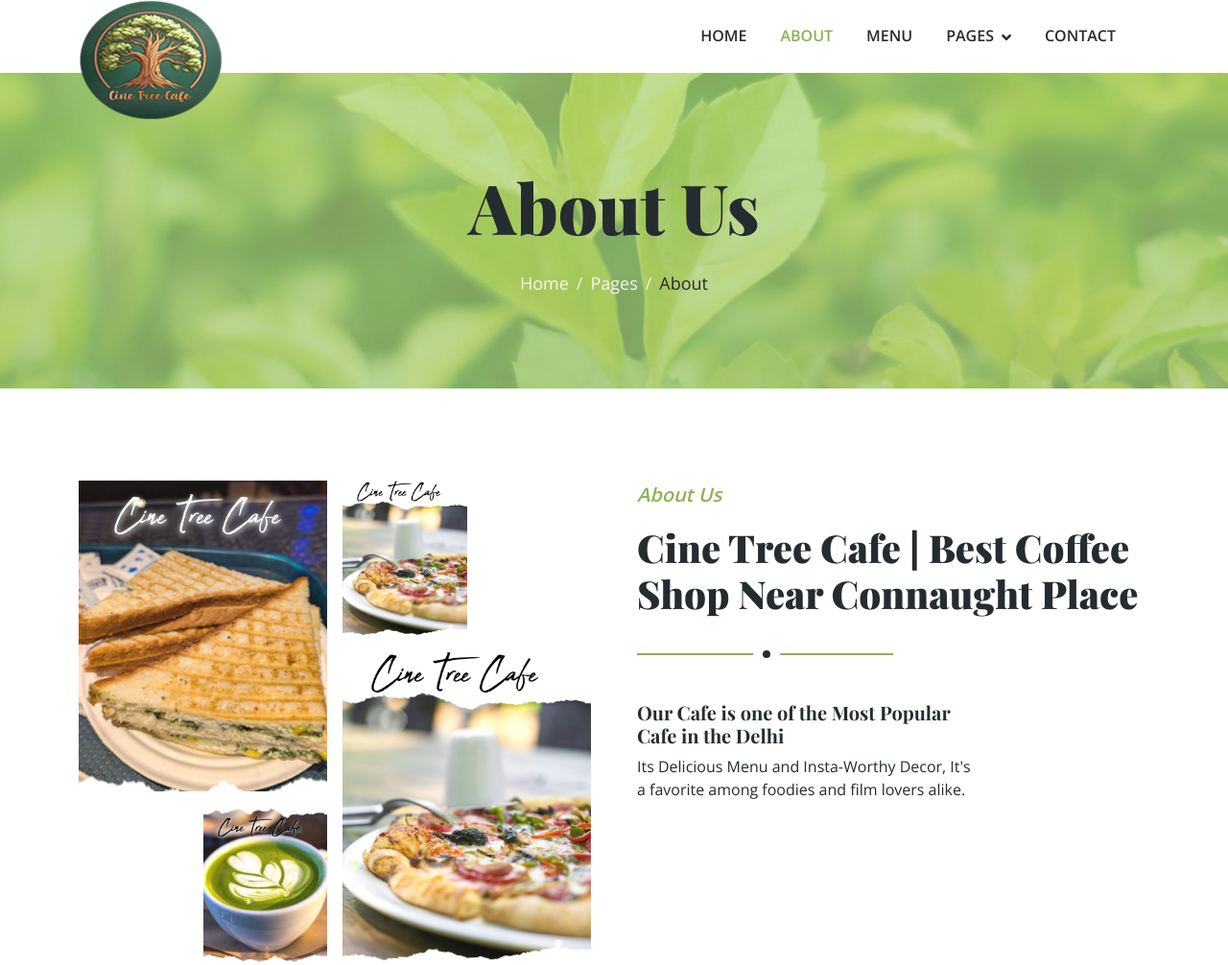
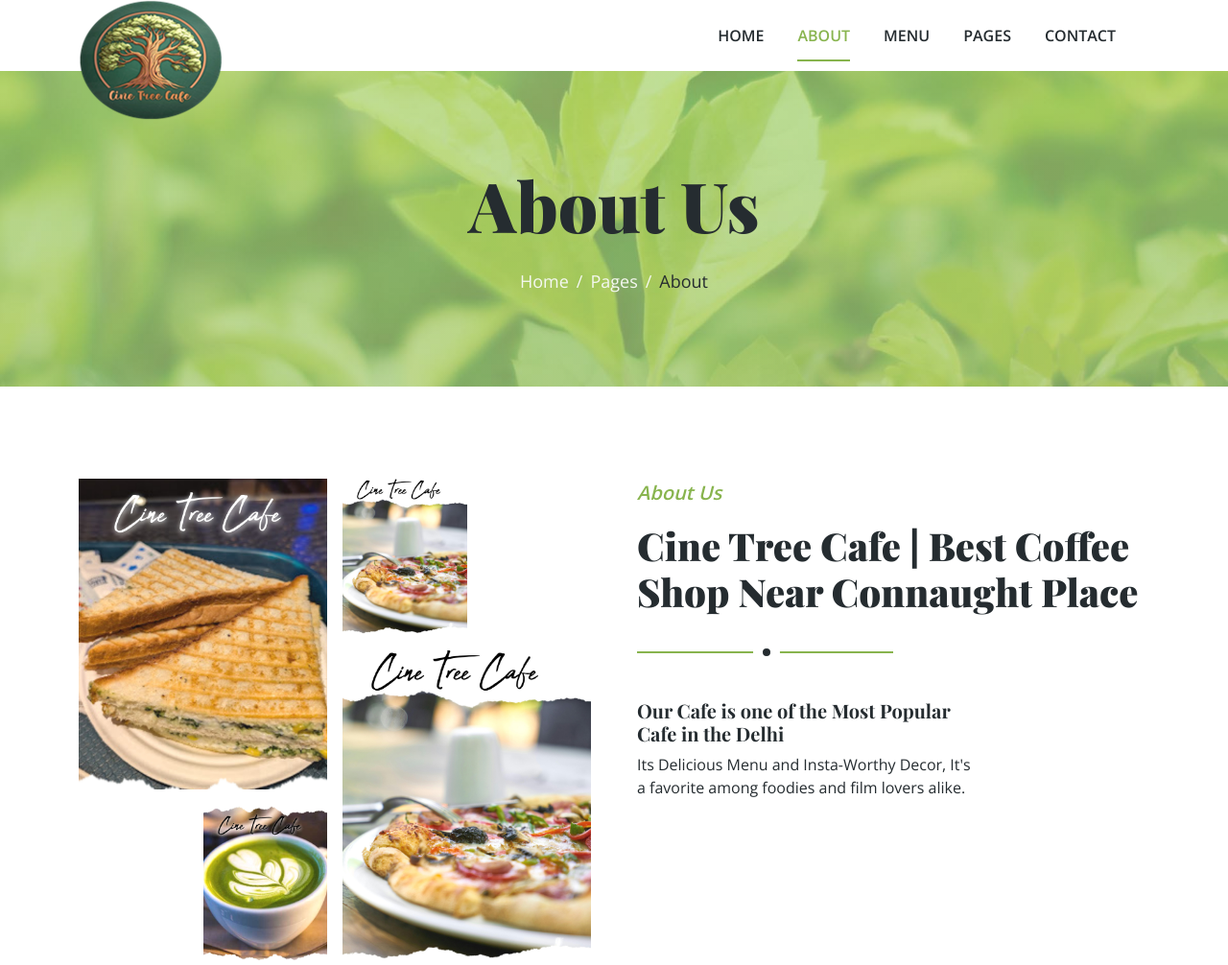
Before and after one commit to smoker07/Cine_Tree_Cafe, a plain HTML site: page about.html in a window 1280 px wide. Shown: the top 1006 px of the page at 96% size. Drawn offline with nearby package versions, Linux system fonts and the light colour scheme.

Commit message:
modified:   about.html 	modified:   contact.html 	modified:   css/style.css 	modified:   index.html 	modified:   menu.html 	modified:   testimonial.html

```diff
--- a/about.html
+++ b/about.html
@@ -53,22 +53,20 @@
                     <div class="navbar-nav ms-auto">
                         <a href="index.html" class="nav-item nav-link">Home</a>
                         <a href="about.html" class="nav-item nav-link active">About</a>
-                        <a href="#" class="nav-item nav-link">Menu</a>
+                        <a href="menu.html" class="nav-item nav-link">Menu</a>
                         <!-- <a href="store.html" class="nav-item nav-link">Store</a> -->
                         <div class="nav-item dropdown">
                             <a href="#" class="nav-link dropdown-toggle" data-bs-toggle="dropdown">Pages</a>
                             <div class="dropdown-menu bg-light rounded-0 m-0">
                                 <!-- <a href="feature.html" class="dropdown-item">Features</a> -->
+                                <a href="#" class="dropdown-item">FAQs</a>
                                 <a href="#" class="dropdown-item">Blog Article</a>
-                                <a href="#" class="dropdown-item">Testimonial</a>
+                                <a href="testimonial.html" class="dropdown-item">Testimonial</a>
                                 <!-- <a href="404.html" class="dropdown-item">404 Page</a> -->
                             </div>
                         </div>
-                        <a href="#" class="nav-item nav-link">Contact</a>
+                        <a href="contact.html" class="nav-item nav-link">Contact</a>
                     </div>
-                    <!-- <div class="border-start ps-4 d-none d-lg-block">
-                        <button type="button" class="btn btn-sm p-0"><i class="fa fa-search"></i></button>
-                    </div> -->
                 </div>
             </nav>
         </div>
--- a/css/style.css
+++ b/css/style.css
@@ -85,11 +85,13 @@
 
 
 /*** Navbar ***/
+/* Sticky navbar animation */
 .sticky-top {
     top: -150px;
-    transition: .5s;
+    transition: top 0.5s ease-in-out;
 }
 
+/* Navbar Brand with Fade-in Animation */
 .navbar .navbar-brand {
     position: absolute;
     padding: 0;
@@ -97,15 +99,41 @@
     height: 135px;
     top: 0;
     left: 0;
+    animation: fadeInBrand 1s ease-in-out forwards;
+    opacity: 0;
 }
 
+@keyframes fadeInBrand {
+    to {
+        opacity: 1;
+    }
+}
+
+/* Navbar Link Styling with Slide & Underline Animation */
 .navbar .navbar-nav .nav-link {
+    position: relative;
     margin-right: 35px;
     padding: 25px 0;
     color: var(--dark);
     font-weight: 600;
     text-transform: uppercase;
-    outline: none;
+    transition: color 0.3s ease-in-out;
+}
+
+.navbar .navbar-nav .nav-link::after {
+    content: "";
+    position: absolute;
+    left: 0;
+    bottom: 10px;
+    width: 0%;
+    height: 2px;
+    background-color: var(--primary);
+    transition: width 0.3s ease-in-out;
+}
+
+.navbar .navbar-nav .nav-link:hover::after,
+.navbar .navbar-nav .nav-link.active::after {
+    width: 100%;
 }
 
 .navbar .navbar-nav .nav-link:hover,
@@ -113,6 +141,7 @@
     color: var(--primary);
 }
 
+/* Dropdown Arrow Styling */
 .navbar .dropdown-toggle::after {
     border: none;
     content: "\f107";
@@ -120,15 +149,21 @@
     font-weight: 900;
     vertical-align: middle;
     margin-left: 8px;
+    transition: transform 0.3s;
 }
 
+.navbar .dropdown-toggle:hover::after {
+    transform: rotate(180deg);
+}
+
+/* Responsive Styling */
 @media (max-width: 991.98px) {
     .navbar .navbar-brand {
         width: 126px;
         height: 100px;
     }
 
-    .navbar .navbar-nav .nav-link  {
+    .navbar .navbar-nav .nav-link {
         margin-right: 0;
         padding: 10px 0;
     }
@@ -136,9 +171,11 @@
     .navbar .navbar-nav {
         margin-top: 75px;
         border-top: 1px solid #EEEEEE;
+        animation: fadeInDown 0.5s ease;
     }
 }
 
+/* Dropdown Animation on Desktop */
 @media (min-width: 992px) {
     .navbar .nav-item .dropdown-menu {
         display: block;
@@ -147,16 +184,30 @@
         top: 150%;
         opacity: 0;
         visibility: hidden;
-        transition: .5s;
+        transform: translateY(20px);
+        transition: all 0.4s ease;
     }
 
     .navbar .nav-item:hover .dropdown-menu {
         top: 100%;
         visibility: visible;
-        transition: .5s;
         opacity: 1;
+        transform: translateY(0);
     }
 }
+
+/* Additional Keyframes */
+@keyframes fadeInDown {
+    0% {
+        opacity: 0;
+        transform: translateY(-15px);
+    }
+    100% {
+        opacity: 1;
+        transform: translateY(0);
+    }
+}
+
 
 
 /*** Header ***/
```
Also changed, not shown: contact.html (+2 -2 lines), index.html (+11 -10 lines), menu.html (+2 -1 lines), testimonial.html (+3 -2 lines).
